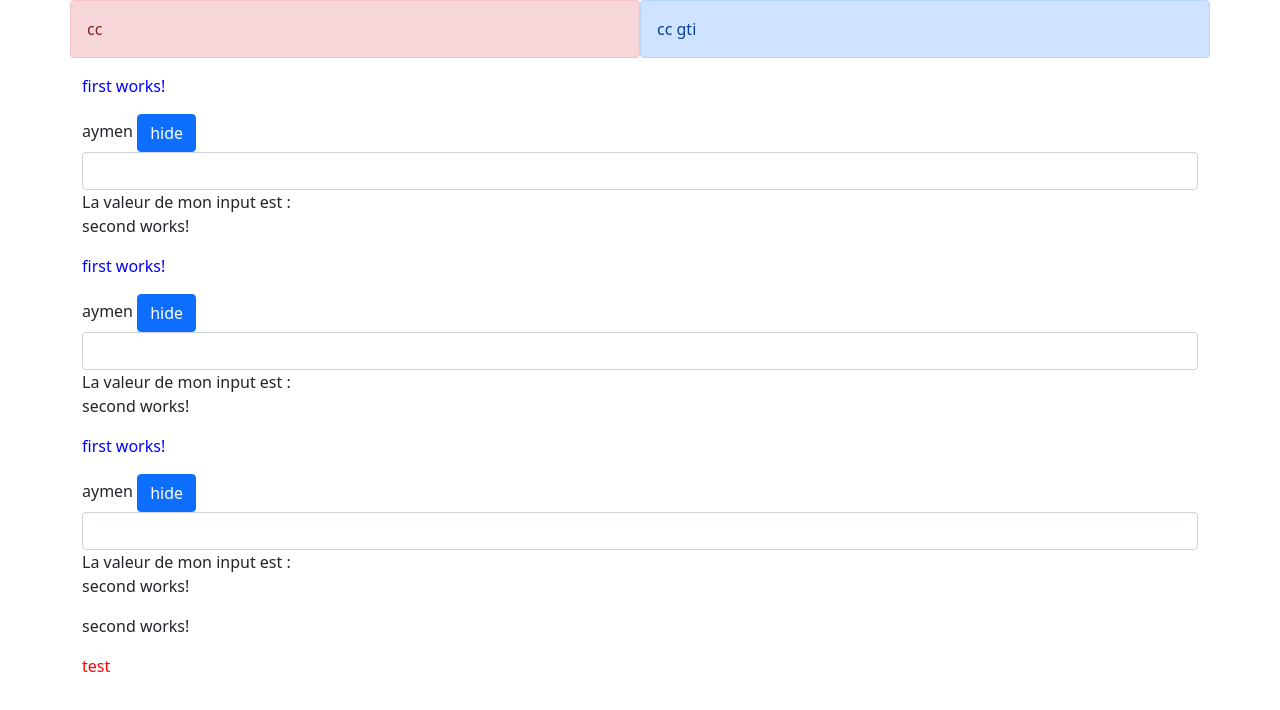
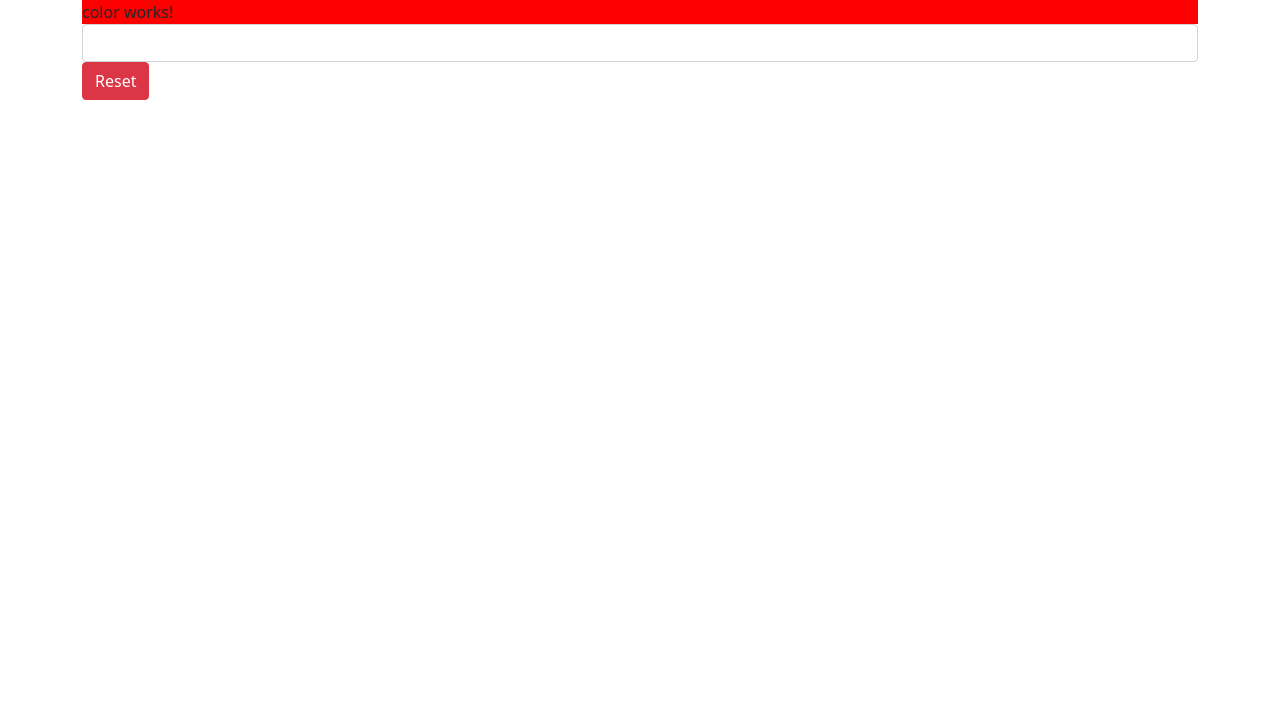
Before and after one commit to sabeur667/gti22, an Angular app: page / in a window 1280 px wide. Shown: the top 710 px of the page. Built offline with nearby package versions, Linux system fonts and the light colour scheme.

Commit message:
color exercice

```diff
--- a/src/app/app.component.html
+++ b/src/app/app.component.html
@@ -1,15 +1 @@
-<div class="row">
-  <div class="alert alert-danger col-12 col-md-6">
-    cc
-  </div>
-  <div class="alert alert-primary col-12 col-md-6">
-    cc gti
-  </div>
-</div>
-<div>
-  <app-first></app-first>
-  <app-first></app-first>
-  <app-first></app-first>
-  <app-second></app-second>
-</div>
-<p>test</p>
+<app-color></app-color>
--- a/src/app/app.module.ts
+++ b/src/app/app.module.ts
@@ -5,12 +5,14 @@
 import { AppComponent } from './app.component';
 import { FirstComponent } from './components/first/first.component';
 import { SecondComponent } from './components/second/second.component';
+import { ColorComponent } from './components/color/color.component';
 
 @NgModule({
   declarations: [
     AppComponent,
     FirstComponent,
-    SecondComponent
+    SecondComponent,
+    ColorComponent
   ],
   imports: [
     BrowserModule,
--- /dev/null
+++ b/src/app/components/color/color.component.html
@@ -0,0 +1,14 @@
+<div
+  [style.backgroundColor]="bgc"
+>color works!</div>
+
+<input
+  #colorInput
+  (change)="changeColor(colorInput.value)"
+  type="text" class="form-control">
+
+<button
+  (click)="changeColor(defaultColor)"
+  class="btn btn-danger">
+  Reset
+</button>
--- /dev/null
+++ b/src/app/components/color/color.component.ts
@@ -0,0 +1,19 @@
+import { Component, OnInit } from '@angular/core';
+
+@Component({
+  selector: 'app-color',
+  templateUrl: './color.component.html',
+  styleUrls: ['./color.component.css']
+})
+export class ColorComponent implements OnInit {
+  defaultColor = 'red';
+  bgc = this.defaultColor;
+  constructor() { }
+
+  ngOnInit(): void {
+  }
+  changeColor(newColor: string): void {
+    this.bgc = newColor;
+  }
+
+}
```
Also changed, not shown: src/app/components/color/color.component.css (added), 1 other file (tests, documents, lock files or other folders).
